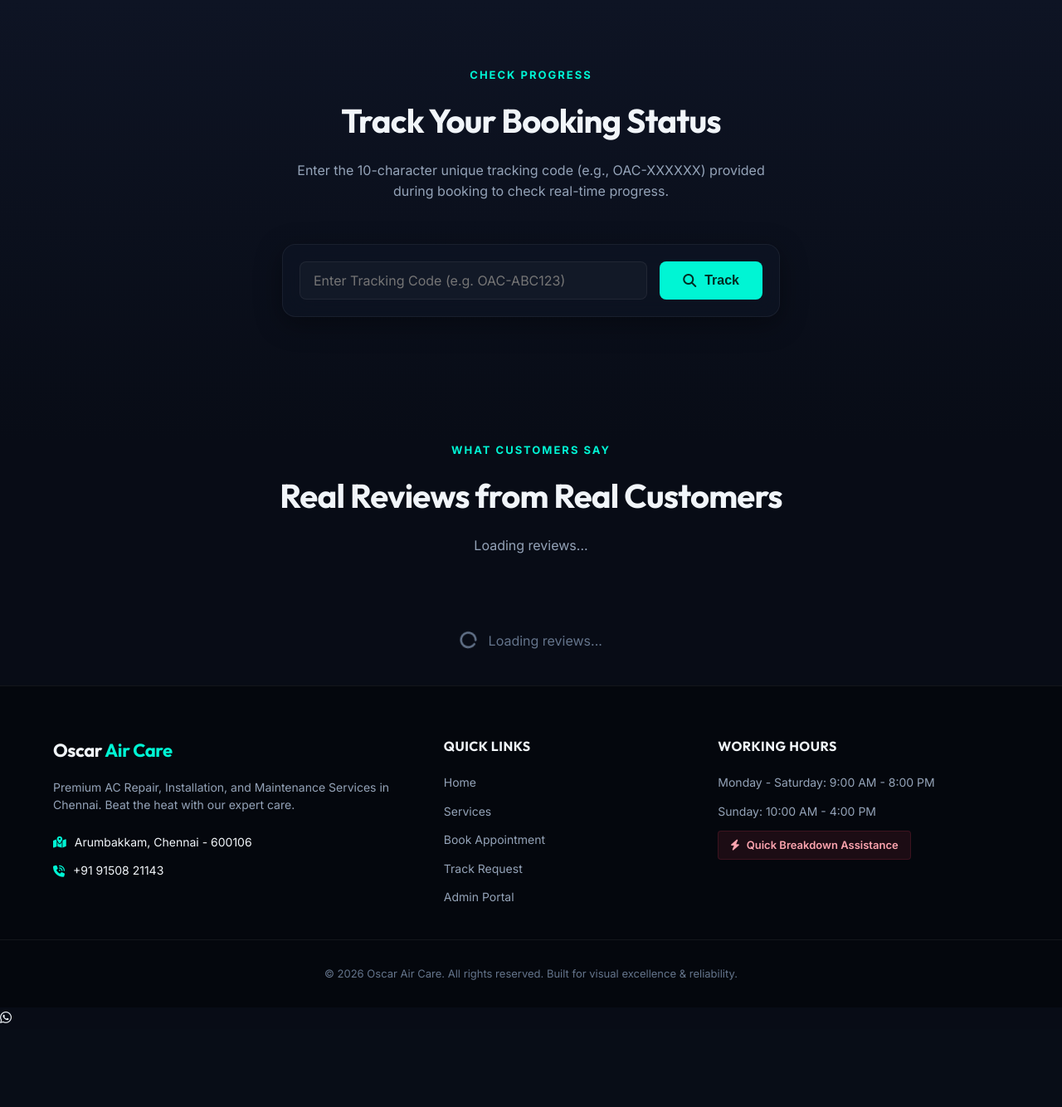
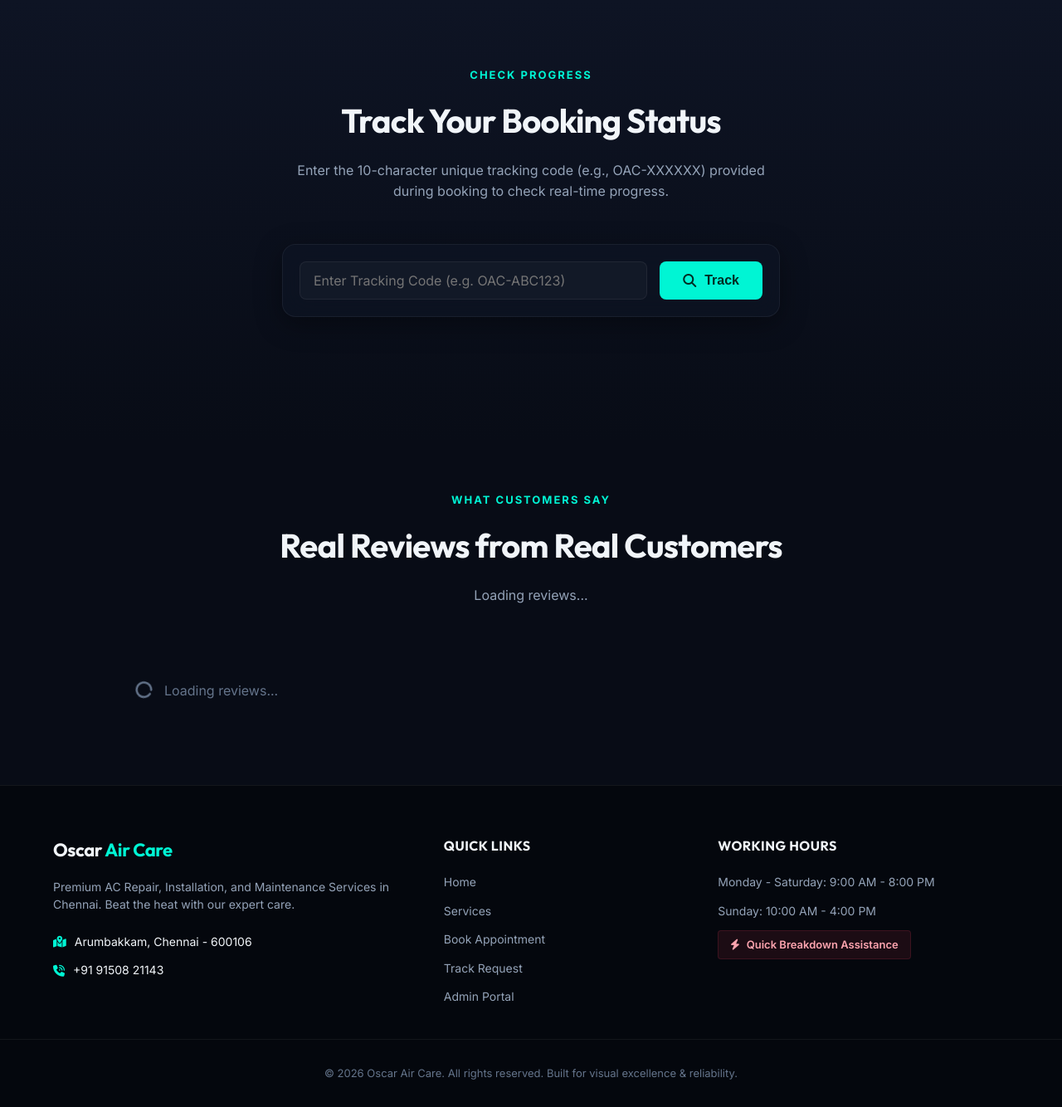
Before and after one commit to Udhaya45-S/ac-oscar, a Flask app: page / in a window 1280 px wide. Shown: the part 2264-3598 px from the top of the page at 83% size. Before the commit the page ends 3497 px from the top, so only its background shows below. Run offline with Flask 3, Linux system fonts and the light colour scheme; parts of the project's set-up code (start-up, migrations or seed data) failed here and were passed over.

Commit message:
Add styles for button icons and testimonials section

```diff
--- a/static/css/style.css
+++ b/static/css/style.css
@@ -1333,3 +1333,173 @@ textarea {
 .btn-secondary:hover {
     background: rgba(255, 255, 255, 0.08);
 }
+btn-icon {
+    background: transparent;
+    border: 1px solid rgba(255, 255, 255, 0.15);
+    color: var(--text-secondary, #aaa);
+    width: 32px;
+    height: 32px;
+    border-radius: 6px;
+    cursor: pointer;
+    margin-right: 6px;
+    transition: all 0.2s ease;
+}
+
+.btn-icon:hover {
+    background: rgba(255, 255, 255, 0.08);
+    color: #fff;
+}
+
+.btn-icon.btn-delete-emp:hover,
+.btn-delete-emp:hover {
+    color: var(--color-danger, #ff4d4f);
+    border-color: var(--color-danger, #ff4d4f);
+}
+
+.btn-secondary {
+    background: transparent;
+    border: 1px solid rgba(255, 255, 255, 0.2);
+    color: var(--text-primary, #fff);
+    padding: 10px 20px;
+    border-radius: 8px;
+    cursor: pointer;
+}
+
+.btn-secondary:hover {
+    background: rgba(255, 255, 255, 0.08);
+}
+
+/* ===== Analytics charts grid ===== */
+.charts-grid {
+    display: grid;
+    grid-template-columns: repeat(2, 1fr);
+    gap: 20px;
+}
+
+@media (max-width: 900px) {
+    .charts-grid { grid-template-columns: 1fr; }
+}
+
+.chart-card {
+    padding: 20px;
+    min-height: 320px;
+}
+
+.chart-title {
+    font-size: 15px;
+    margin-bottom: 16px;
+    color: var(--text-primary, #fff);
+    display: flex;
+    align-items: center;
+    gap: 8px;
+}
+
+/* ===== WhatsApp floating button ===== */
+.whatsapp-float {
+    position: fixed;
+    bottom: 24px;
+    right: 24px;
+    width: 58px;
+    height: 58px;
+    background: #25D366;
+    border-radius: 50%;
+    display: flex;
+    align-items: center;
+    justify-content: center;
+    color: #fff;
+    font-size: 30px;
+    box-shadow: 0 4px 16px rgba(0, 0, 0, 0.3);
+    z-index: 999;
+    transition: transform 0.2s ease;
+    text-decoration: none;
+}
+
+.whatsapp-float:hover {
+    transform: scale(1.08);
+    color: #fff;
+}
+
+/* ===== Review prompt (tracking result) ===== */
+.review-prompt {
+    margin-top: 20px;
+    padding-top: 20px;
+    border-top: 1px solid rgba(255, 255, 255, 0.1);
+    text-align: center;
+}
+
+.review-prompt h4 {
+    margin-bottom: 12px;
+    font-size: 16px;
+}
+
+.star-rating {
+    display: flex;
+    justify-content: center;
+    gap: 8px;
+    font-size: 28px;
+    margin-bottom: 14px;
+}
+
+.star-rating .star-input {
+    color: rgba(255, 255, 255, 0.25);
+    cursor: pointer;
+    transition: color 0.15s ease;
+}
+
+.star-rating .star-input.star-selected {
+    color: #ffb020;
+}
+
+#reviewForm textarea {
+    width: 100%;
+    resize: vertical;
+    margin-bottom: 12px;
+    padding: 10px;
+    border-radius: 8px;
+    background: rgba(255, 255, 255, 0.04);
+    border: 1px solid rgba(255, 255, 255, 0.12);
+    color: #fff;
+}
+
+#reviewAlreadySubmitted {
+    color: var(--color-blue, #5b8cff);
+    font-weight: 500;
+}
+
+/* ===== Testimonials section (homepage) ===== */
+.testimonials-section {
+    padding: 60px 0;
+}
+
+.testimonials-grid {
+    display: grid;
+    grid-template-columns: repeat(3, 1fr);
+    gap: 20px;
+    margin-top: 30px;
+}
+
+@media (max-width: 900px) {
+    .testimonials-grid { grid-template-columns: 1fr; }
+}
+
+.testimonial-card {
+    padding: 24px;
+    border-radius: 14px;
+}
+
+.testimonial-stars {
+    color: #ffb020;
+    font-size: 18px;
+    margin-bottom: 10px;
+}
+
+.testimonial-text {
+    color: var(--text-secondary, #ccc);
+    margin-bottom: 14px;
+    line-height: 1.5;
+}
+
+.testimonial-author {
+    font-weight: 600;
+    color: var(--text-primary, #fff);
+}
```
